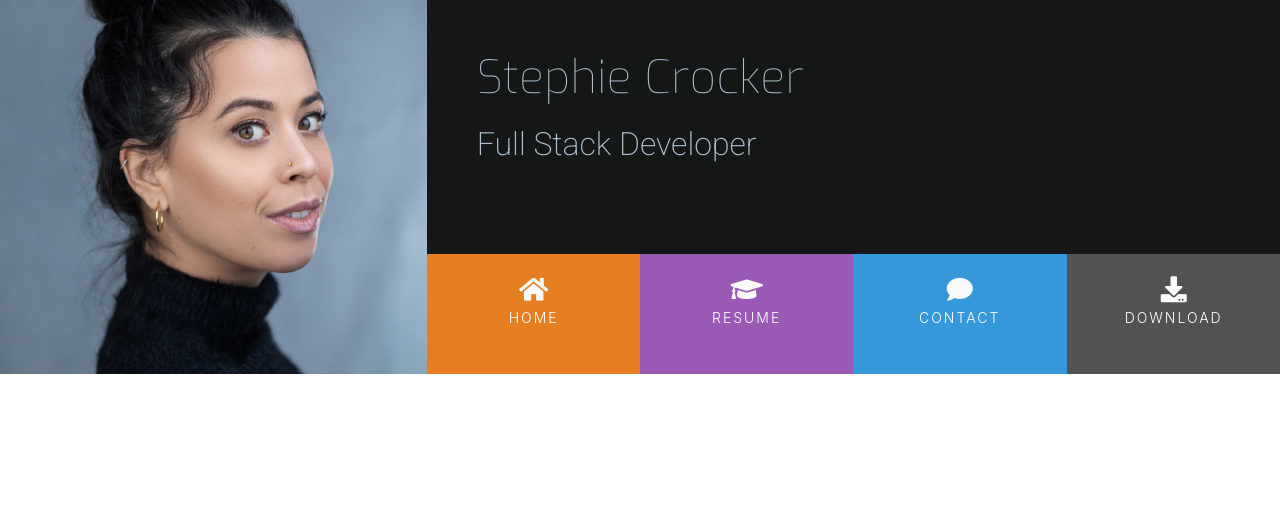
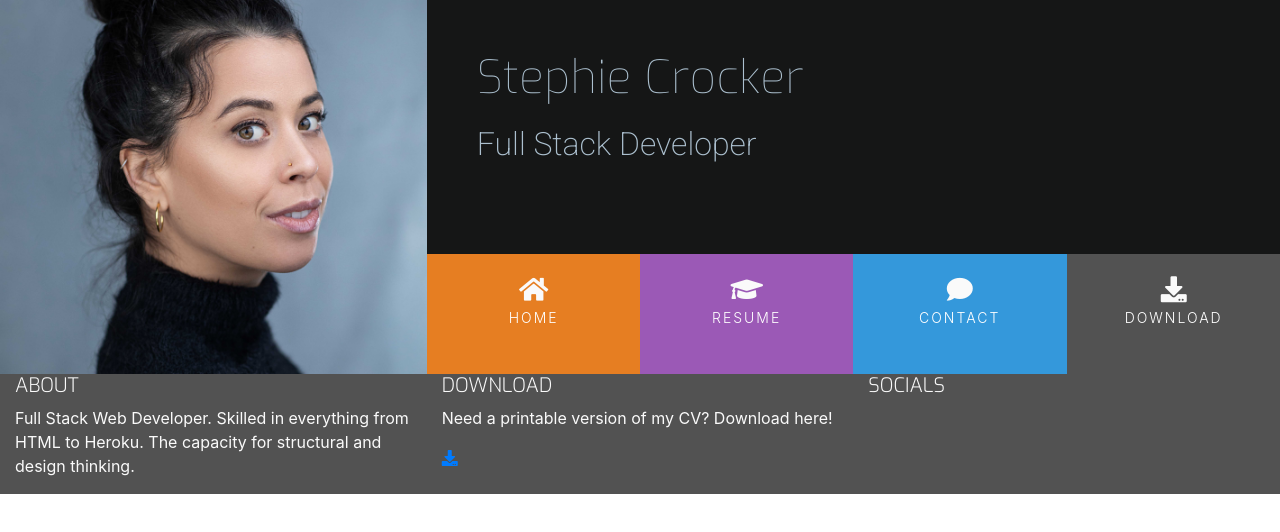
Before and after one commit to stephaniecrocker91/resume-project, a plain HTML site: page index.html in a window 1280 px wide. Drawn offline with nearby package versions, Linux system fonts and the light colour scheme.

Commit message:
Stule footer

```diff
--- a/assets/css/style.css
+++ b/assets/css/style.css
@@ -22,14 +22,33 @@
     background-color: #525252;
 }
 
+/*--------------------------------------------special margin/padding/texts*/
+h1,
+h2,
+h3,
+h4 {
+    margin: 0;
+}
+
+.uppercase {
+    text-transform: uppercase;
+}
+
+.general-sub {
+    font-family: "Exo", sans-serif;
+    font-weight: 300;
+    color:#fafafa;
+}
 
 /*--------------------------------------------Heading*/
 header {
     margin: 0;
 }
+
 .heading {
     margin-left: 50px;
 }
+
 .logo {
     background-image: url(../images/stephie.jpg);
     background-position: center;
@@ -68,9 +87,11 @@ header {
     font-size: 14px;
     padding: 0;
 }
+
 #nav {
     margin: 0;
 }
+
 .menuitem {
     height: 120px;
     text-align: center;
@@ -83,12 +104,14 @@ header {
     color: white;
     height: 120px
 }
+
 .menuitem a i {
     padding-top: 22px;
     display: block;
     color: #fafafa;
     font-size: 26px;
 }
+
 .menuitem span {
     display: block;
     width: 100%;
@@ -99,8 +122,20 @@ header {
     font-weight: 300;
     letter-spacing: 2px;
 }
+
 /*--------------------------------------------Hover.css*/
 .hvr-sweep-to-bottom:before {
-    background-color: rgba(0,0,0,0.2);
+    background-color: rgba(0, 0, 0, 0.2);
     height: 120px;
 }
+
+/*--------------------------------------------Footer*/
+footer {
+    background-color: #525252;
+    color: #fafafa;
+    min-height: 120px;
+}
+
+.inline-block {
+    display: inline-block;
+}
--- a/index.html
+++ b/index.html
@@ -30,17 +30,20 @@
                     <div class="col">
                         <ul id="nav" class="list-inline menucontainer">
                             <li class="col-6 col-sm-3 ui-menu-color-home list-inline-item menuitem">
-                                <a href="#" class="hvr-sweep-to-bottom"><i class="fa fa-home" aria-hidden="true"></i><span>Home</span></a>
+                                <a href="#" class="hvr-sweep-to-bottom"><i class="fa fa-home"
+                                        aria-hidden="true"></i><span>Home</span></a>
                             </li>
                             <li class="col-6 col-sm-3 ui-menu-color-resume list-inline-item menuitem">
                                 <a href="#" class="hvr-sweep-to-bottom"><i class="fa fa-graduation-cap"
                                         aria-hidden="true"></i><span>Resume</span></a>
                             </li>
                             <li class="col-6 col-sm-3 list-inline-item ui-menu-color-contact menuitem">
-                                <a href="#" class="hvr-sweep-to-bottom"><i class="fa fa-comment" aria-hidden="true"></i><span>Contact</span></a>
+                                <a href="#" class="hvr-sweep-to-bottom"><i class="fa fa-comment"
+                                        aria-hidden="true"></i><span>Contact</span></a>
                             </li>
                             <li class="col-6 col-sm-3 ui-menu-color-download list-inline-item menuitem">
-                                <a href="#" class="hvr-sweep-to-bottom"><i class="fa fa-download" aria-hidden="true"></i><span>Download</span></a>
+                                <a href="#" class="hvr-sweep-to-bottom"><i class="fa fa-download"
+                                        aria-hidden="true"></i><span>Download</span></a>
                             </li>
                         </ul>
                     </div>
@@ -51,8 +54,63 @@
     <section>
 
     </section>
-    <footer>
-
+    <footer class="container-fluid">
+        <div class="row">
+            <div class="col-sm-4">
+                <h5 class="uppercase general-sub">About</h5>
+                <p class="inline-block">Full Stack Web Developer. Skilled in everything from HTML to Heroku. The
+                    capacity for structural and design thinking.</p>
+            </div>
+            <div class="col-sm-4">
+                <h5 class="uppercase general-sub">Download</h5>
+                <p class="inline-block">Need a printable version of my CV? Download here!</p>
+                <a href="#" target="_blank">
+                    <i class="fa fa-download" aria-hidden="true"></i>
+                    <span class="sr-only">Download link</span>
+                </a>
+            </div>
+            <div class="col-sm-4">
+                <h5 class="uppercase general-sub">Socials</h5>
+                <ul class="list-inline social-links">
+                    <li class="list-inline-item">
+                        <a target="_blank" href="#">
+                            <i class="fa fa-facebook" aria-hidden="true"></i>
+                            <span class="sr-only">Facebook</span>
+                        </a>
+                    </li>
+                    <li class="list-inline-item">
+                        <a target="_blank" href="#">
+                            <i class="fa fa-twitter" aria-hidden="true"></i>
+                            <span class="sr-only">Twitter</span>
+                        </a>
+                    </li>
+                    <li class="list-inline-item">
+                        <a target="_blank" href="#">
+                            <i class="fa fa-linkedin" aria-hidden="true"></i>
+                            <span class="sr-only">LinkedIn</span>
+                        </a>
+                    </li>
+                    <li class="list-inline-item">
+                        <a target="_blank" href="#">
+                            <i class="fa fa-pinterest" aria-hidden="true"></i>
+                            <span class="sr-only">Pinterest</span>
+                        </a>
+                    </li>
+                    <li class="list-inline-item">
+                        <a target="_blank" href="#">
+                            <i class="fa fa-instagram" aria-hidden="true"></i>
+                            <span class="sr-only">Instagram</span>
+                        </a>
+                    </li>
+                    <li class="list-inline-item">
+                        <a target="_blank" href="#">
+                            <i class="fa fa-youtube" aria-hidden="true"></i>
+                            <span class="sr-only">YouTube</span>
+                        </a>
+                    </li>
+                </ul>
+            </div>
+        </div>
     </footer>
 </body>
 
```
